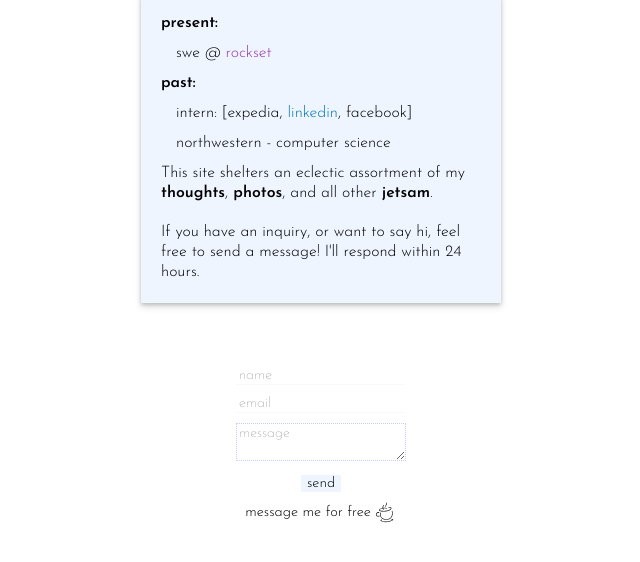
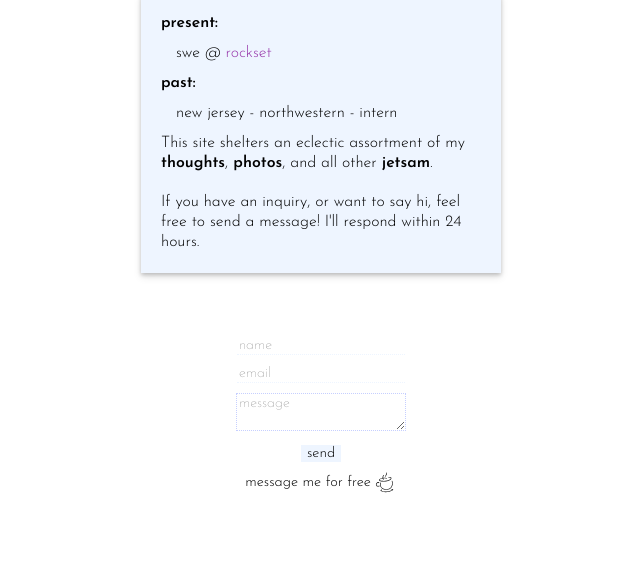
Before and after one commit to brliang/brians_cafe, a Gatsby site: page / in a window 1280 px wide. Shown: the part 216-778 px from the top of the page, without its empty margins (319-959 px from the left). Built offline with nearby package versions, Linux system fonts and the light colour scheme; Gatsby itself is replaced by a stand-in of ours.

Commit message:
Update body.js

```diff
--- a/src/components/body.js
+++ b/src/components/body.js
@@ -33,19 +33,7 @@
             </ul>
             <strong>past: </strong>
             <ul>
-              <li>
-                intern: [expedia,{" "}
-                <a
-                  id="linkedin"
-                  href="https://www.linkedin.com/in/brian-liang/"
-                  rel="noopener noreferrer"
-                  target="_blank"
-                >
-                  linkedin
-                </a>
-                , facebook]
-              </li>
-              <li>northwestern - computer science</li>
+              <li>new jersey - northwestern - intern</li>
             </ul>
             This site shelters an eclectic assortment of my
             <Link to="/thoughts/">
```
